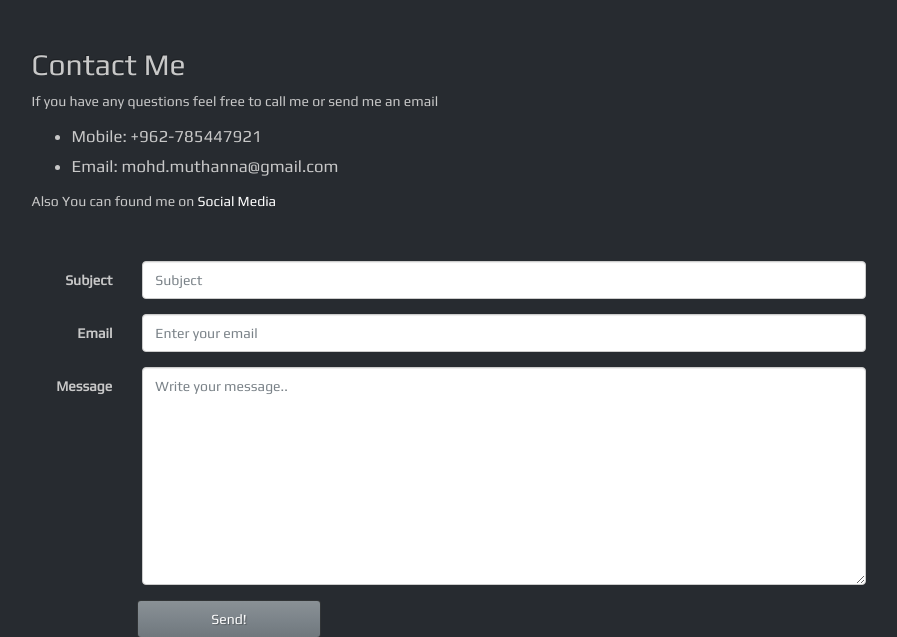
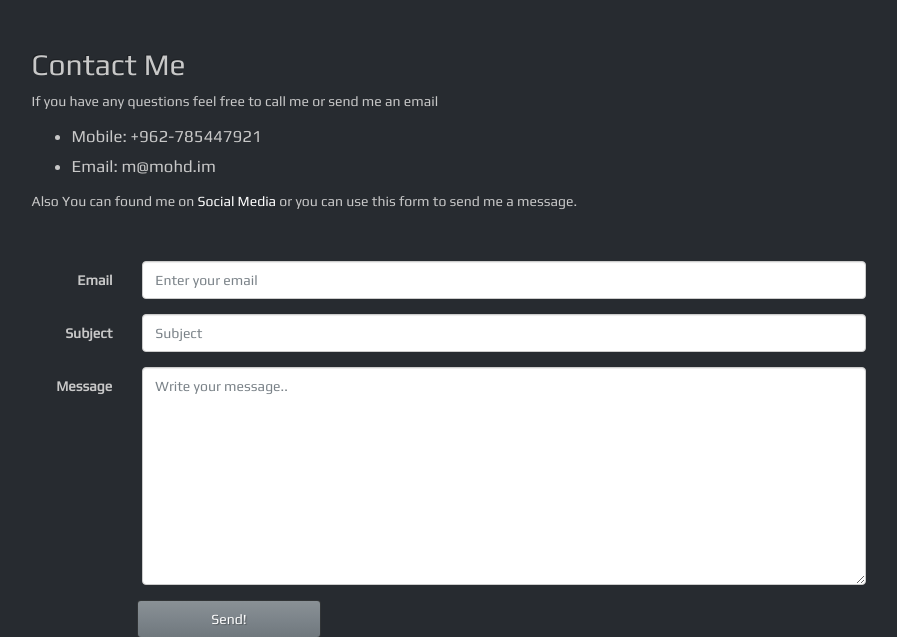
Before and after one commit to mohdmuthanna/mohd-blog-v2, a Django app: page /contact/ in a window 1280 px wide. Shown: the part 52-689 px from the top of the page, without its empty margins (136-1033 px from the left). Run offline with Django 3.2, Linux system fonts and the light colour scheme; some libraries are stand-ins or nearby versions.

Commit message:
Fix contact form, add validator

```diff
--- a/blog/static/css/mohd.css
+++ b/blog/static/css/mohd.css
@@ -63,6 +63,9 @@ body, h1, h2, h3, h4, h5, h6, p{
 }
 .font-b-blue{
   color: #AAA6CE;
+}
+.alert .close{
+  color: white;
 }
 
 
@@ -217,3 +220,13 @@ a.page-hover:hover a.page-hover:active{
   padding-left: 50px;
   padding-right: 50px;
 }
+
+.alert-contact {
+  background-color: #000000;
+  border-color: #271616;
+  color: #FFFFFF;
+}
+
+.contact-form-error-pading{
+    padding-left: 30px;
+}
--- a/blog/views.py
+++ b/blog/views.py
@@ -1,19 +1,24 @@
-# from django.http import HttpResponse
 from django.shortcuts import render, get_object_or_404
 from db.models import Post, Category
 
+from .forms import ContactForm
+from django.core.mail import send_mail
+from django.http import HttpResponseRedirect
+from django.core.validators import validate_email
 
-#
+# from django.http import HttpResponse
 # from django.template.loader import get_template
 # from django.core.mail import EmailMessage
 # from django.template import Context
-#
-from .forms import ContactForm
-from django.core.mail import send_mail
-from django.http import HttpResponseRedirect
-#
 # # from sendgrid.message import SendGridEmailMessage
 # # import sendgrid
+thanks_message = """Thank You, We appreciate that you’ve taken the time to write us.
+We’ll get back to you very soon.\n \n \n
+------------------------------------\n \n
+This is your message\n \n
+------------------------------------\n \n
+"""
+
 
 def home(request):
     latest_project = Post.get_lastest_visible('project')
@@ -32,26 +37,31 @@ def cv(request):
 def smedia(request):
     return render(request, 'smedia.html',)
 
-# def contact(request):
-#     from django.core.mail import send_mail
-#
-#     send_mail(
-#         'Subject here',
-#         'Here is the message.',
-#         'from@example.com',
-#         ['mohd.muthanna+contact.mohd.im@gmail.com'],
-#         fail_silently=False,
-#     )
-#
-#     return render(request, 'contact.html',)
-
-# our view
 def contact(request):
     form_class = ContactForm
+    errors = []
+    subject_val = ''
+    message_val = ''
+    contact_email_val = ''
 
     # new logic!
     if request.method == 'POST':
         form = form_class(data=request.POST)
+
+        contact_email_val = request.POST.get('contact_email')
+        try:
+            validate_email(contact_email_val)
+        except:
+            errors.append('Enter a valid e-mail address.')
+
+        subject_val = request.POST.get('subject', '')
+        if not subject_val:
+            errors.append('Enter a subject.')
+
+        message_val = request.POST.get('message', '')
+        if not message_val:
+            errors.append('Enter a message.')
+
 
         if form.is_valid():
             contact_email = request.POST.get('contact_email', '')
@@ -65,13 +75,7 @@ def contact(request):
                 ['m@mohd.im'],
                 fail_silently=False,
             )
-            message = """
-                Thank You,\n We appreciate that you’ve taken the time to write us.
-                We’ll get back to you very soon.\n \n \n
-                ------------------------------------
-                This is your message
-                ------------------------------------
-                """ + message
+            message = thanks_message + message
             subject = "RE:" + subject
             send_mail(
                 subject,
@@ -80,16 +84,16 @@ def contact(request):
                 [contact_email],
                 fail_silently=False,
             )
-
-
-
-            # return redirect('/thank-u-email.html/')
-            return render(request, 'thank-u-email.html',)
+            return render(request, 'thanks-email.html',)
+            # return HttpResponseRedirect('thanks-email.html')
 
     return render(request, 'contact.html', {
         'form': form_class,
-    })
-
+        'errors': errors,
+        'subject_val': subject_val,
+        'contact_email_val': contact_email_val,
+        'message_val': message_val,
+        })
 
 # def contact(request):
 #     form_class = ContactForm
@@ -114,3 +118,63 @@ def contact(request):
 #     return render(request, 'contact.html', {
 #         'form': form_class,
 #     })
+
+# def contact(request):
+#     from django.core.mail import send_mail
+#
+#     send_mail(
+#         'Subject here',
+#         'Here is the message.',
+#         'from@example.com',
+#         ['mohd.muthanna+contact.mohd.im@gmail.com'],
+#         fail_silently=False,
+#     )
+#
+#     return render(request, 'contact.html',)
+
+# our view
+# def contact(request):
+#     form_class = ContactForm
+#
+#
+#     if request.method == 'POST':
+#         form = form_class(data=request.POST)
+#
+#         if form.is_valid():
+#             contact_email = request.POST.get('contact_email', '')
+#             subject = request.POST.get('subject', '')
+#             message = request.POST.get('message', '')
+#
+#             send_mail(
+#                 subject,
+#                 message,
+#                 contact_email,
+#                 ['m@mohd.im'],
+#                 fail_silently=False,
+#             )
+#             message = """
+#                 Thank You,\n We appreciate that you’ve taken the time to write us.
+#                 We’ll get back to you very soon.\n \n \n
+#                 ------------------------------------
+#                 This is your message
+#                 ------------------------------------
+#                 """ + message
+#             subject = "RE:" + subject
+#             send_mail(
+#                 subject,
+#                 message,
+#                 'm@mohd.im',
+#                 [contact_email],
+#                 fail_silently=False,
+#             )
+#
+#
+#
+#             # return redirect('/thank-u-email.html/')
+#             return render(request, 'thanks-email.html',)
+#
+#     return render(request, 'contact.html', {
+#         'form': form_class,
+#     })
+#
+#
--- a/templates/contact.html
+++ b/templates/contact.html
@@ -15,26 +15,58 @@
           Mobile: +962-785447921
         </li>
         <li class='contact'>
-          Email: mohd.muthanna@gmail.com
+          Email: m@mohd.im
         </li>
       </ul>
       <p> Also You can found me on
         <a href="/smedia">Social Media</a>
+        or you can use this form to send me a message.
       </p>
     </div>
-    <br> <br>
   </div> <!-- end of row -->
 </div><!-- end of 1st container -->
+
+
+
 <div class="container contact-form-container">
+  <!-- form input alert -->
+  {% if errors %}
+    <div class='row'>
+      <div class='col-sm-2 col-xs-8'></div>
+      <div class='col-sm-8 col-xs-12'>
+        <div class="alert alert-contact alert-dismissable">
+          <button type="button" class="close font-white" data-dismiss="alert" aria-hidden="true">x</button>
+          <h4>Sorry, Something has gone wrong.</h4>
+          <div class='contact-form-error-pading'>
+            {% for error in errors %}
+            <p>{{ error }}</p>
+            {% endfor %}
+          </div>
+        </div>
+      </div>
+    </div>
+  {% endif %}
+
+
   <form class='form-horizontal' role="form" action="" method="post">
     {% csrf_token %}
     <br> <br>
-    {{ form.non_field_errors }}
+    <!-- email row -->
+    <div class='row'>
+      <div class='form-group'>
+        <div class="fieldWrapper">
+          <label for="contact_email" class='control-label col-sm-2 col-xs-8'>Email</label>
+          <div class='col-sm-8 col-xs-12'>
+            {{ form.contact_email }}
+          </div>
+        </div>
+      </div>
+    </div> <!-- end of email row -->
+
     <!-- subject row -->
     <div class='row'>
       <div class='form-group'>
         <div class="fieldWrapper">
-          {{ form.subject.errors }}
           <label for="subject" class='control-label col-sm-2 col-xs-8'>Subject</label>
           <div class='col-sm-8 col-xs-12'>
             {{ form.subject }}
@@ -43,24 +75,10 @@
       </div>
     </div> <!-- end of subject row -->
 
-    <!-- email row -->
-    <div class='row'>
-      <div class='form-group'>
-        <div class="fieldWrapper">
-          {{ form.contact_email.errors }}
-          <label for="contact_email" class='control-label col-sm-2 col-xs-8'>Email</label>
-          <div class='col-sm-8 col-xs-12'>
-            {{ form.contact_email }}
-          </div>
-        </div>
-      </div>
-    </div> <!-- end of email row -->
-
     <!-- message row -->
     <div class='row'>
       <div class='form-group'>
         <div class="fieldWrapper">
-          {{ form.message.errors }}
           <label for="message" class='control-label col-sm-2 col-xs-8'>Message</label>
           <div class='col-sm-8 col-xs-12'>
             {{ form.message }}
@@ -82,16 +100,18 @@
     var subject = $('#id_subject');
     subject.addClass('form-control');
     subject.attr('placeholder', 'Subject');
-    subject.attr('style', 'height:;');
+    subject.attr('value', '{{subject_val}}');
 
 
     var contact_email = $('#id_contact_email');
     contact_email.addClass('form-control');
     contact_email.attr('placeholder', 'Enter your email');
+    contact_email.attr('value', '{{contact_email_val}}');
 
     var message = $('#id_message');
     message.addClass('form-control');
     message.attr('placeholder', 'Write your message..');
+    message.val('{{message_val|escapejs}}');
 
   });
 </script>
--- a/templates/home.html
+++ b/templates/home.html
@@ -30,7 +30,7 @@
           I love Arabic food, Cardamom-flavored Tea, BBQ and swimming.
 
           If you have any questions feel free to
-          <a href="mailto:mohd.muthanna@gmail.com" target="_blank">contact me</a>.
+          <a href="mailto:m@mohd.im" target="_blank">contact me</a>.
         </p>
       </div>
     </div>
--- a/templates/thank-u-email.html
+++ b/templates/thanks-email.html
@@ -10,9 +10,8 @@
   <div class="row">
     <div class="center">
       <h2>Thank You</h2>
-      <p>We appreciate that you’ve taken the time to write us.
-         We’ll get back to you very soon.
-      </p>
+      <p>We appreciate that you’ve taken the time to write us.We’ll get back to you very soon.</p>
+      <p>Also we send you a message that confirms your message's delevery.</p>
     </div>
   </div><!--  -->
 
```
